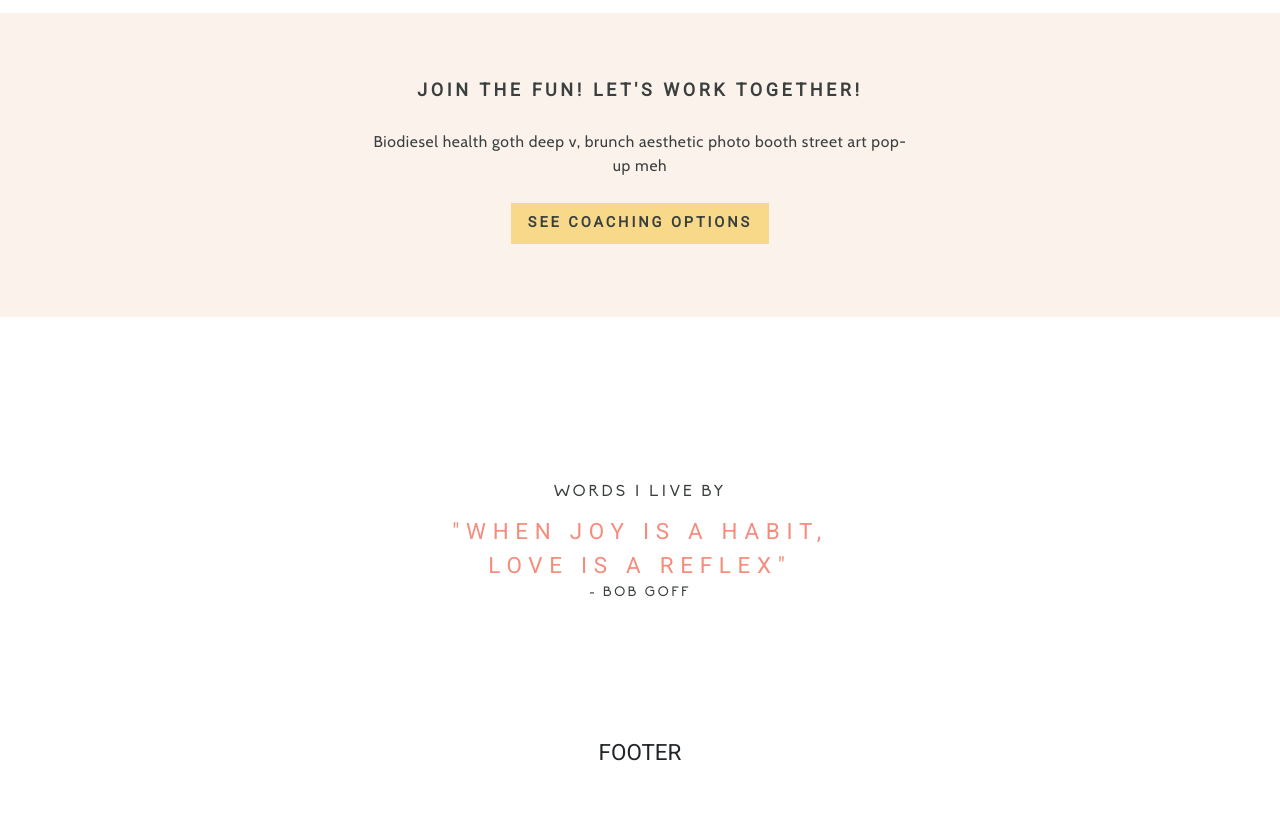
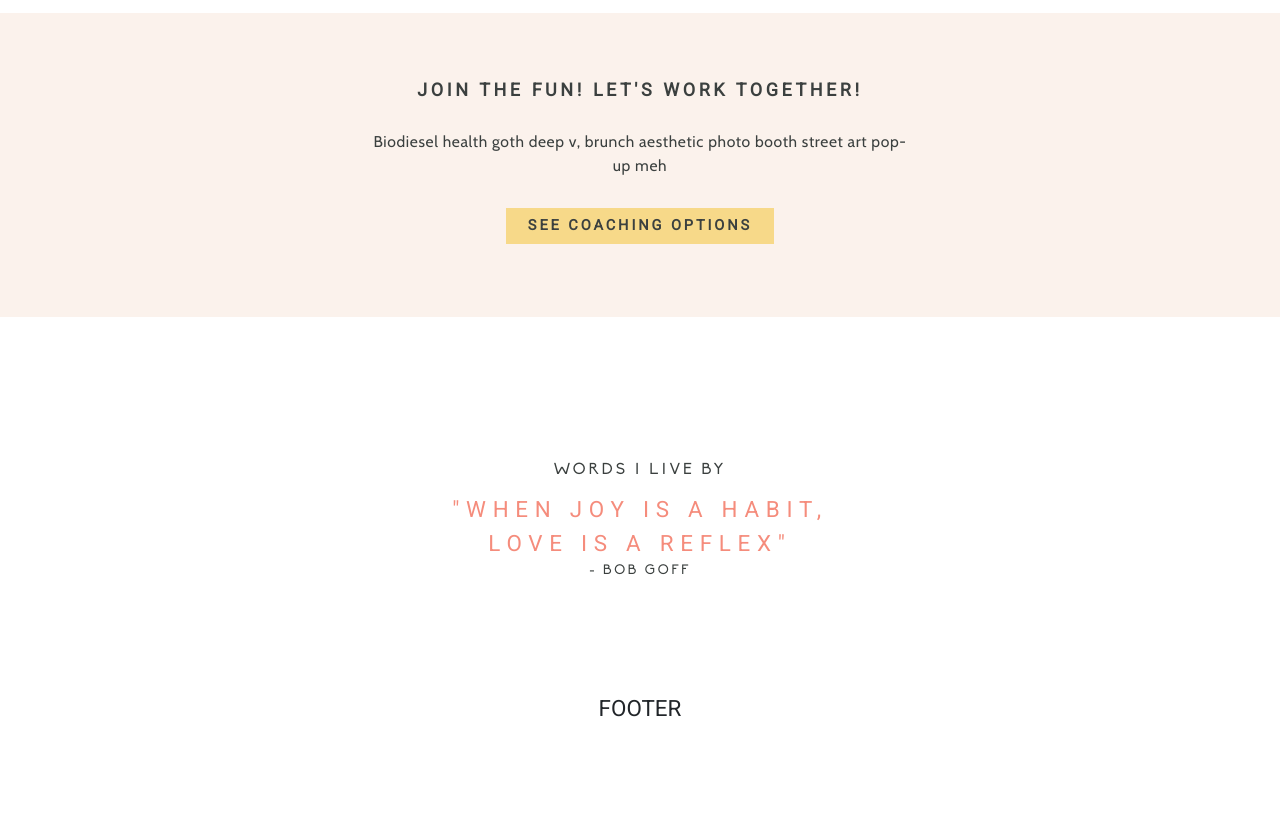
Before and after one commit to gitbush/mhairi_coach, a plain HTML site: page index.html in a window 1280 px wide. Shown: the part 2266-3092 px from the top of the page. After the commit the page ends 3047 px from the top, so only its background shows below. Drawn offline with nearby package versions, Linux system fonts and the light colour scheme.

Commit message:
Adjust sizes of cta window home page

```diff
--- a/static/scss/pages/_home.scss
+++ b/static/scss/pages/_home.scss
@@ -361,7 +361,7 @@
 // ---------------------------------------------------------------
 
 .quote-parallax-window {
-    min-height: 480px;
+    min-height: 25em;
     background: transparent;
     position: relative;
     text-align: center;
@@ -371,13 +371,13 @@
         margin: 0;
     }
     @media #{$breakpoint-md} {
-        min-height: 20em;
+        min-height: 15em;
     }
     @media #{$breakpoint-lg} {
-        min-height: 400px;
+        min-height: 15em;
     }
     @media #{$breakpoint-xl} {
-        min-height: 17em;
+        min-height: 15em;
     }
 }
 
@@ -487,9 +487,12 @@
     left: 0;
     right: 0;
     bottom: 0;
-    height: 80%;
+    height: 90%;
     width: 100%;
     margin: auto;
+    @media #{$breakpoint-min-md} {
+        height: 80%;
+    }
 }
 
 .home-cta-window{
@@ -551,7 +554,7 @@
 
 .home-cta-title{
     font-family: $font-roboto;
-    font-size: 1.6em;
+    font-size: 1.5em;
     font-weight: 600;
     padding: 5px;
     text-transform: uppercase;
@@ -603,8 +606,8 @@
     }
     @media #{$breakpoint-xl} {
         bottom: 1em;
-        height: 1.8em;
-        width: 11.5em;
+        height: 1.6em;
+        width: 12em;
     }
     @media #{$breakpoint-xxl} {
         bottom: 1em;
```
Also changed, not shown: static/css/main.css, 1 other file.
